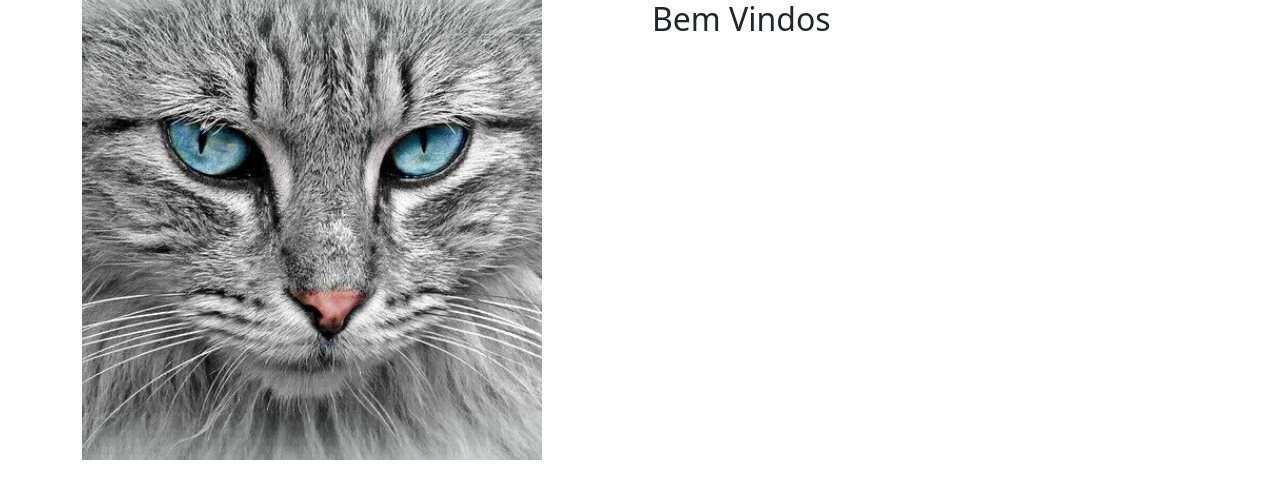
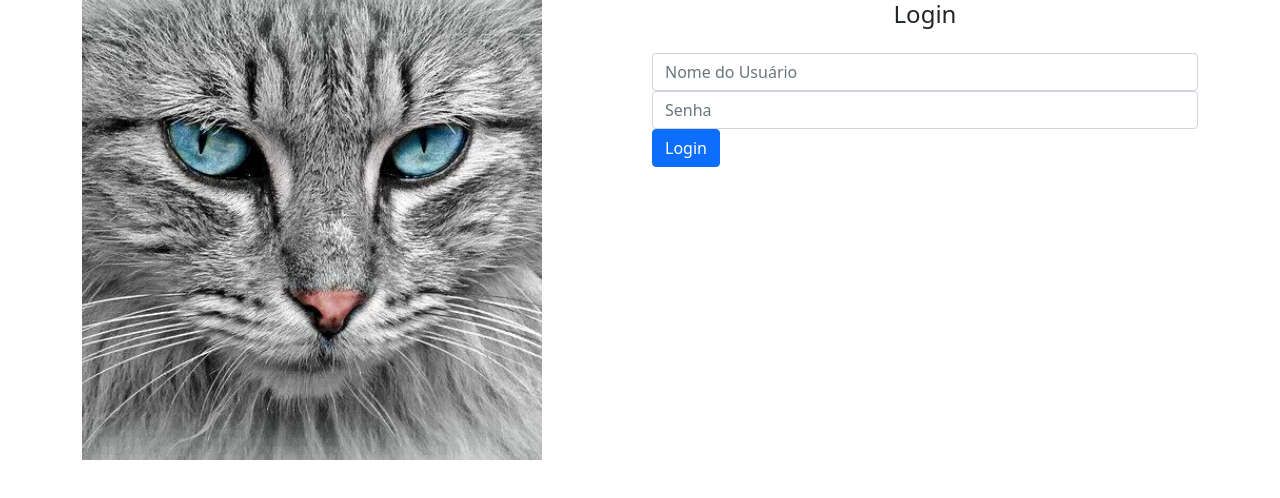
Before and after one commit to Brunostaine/Angular-Gatitobook, an Angular app: page /home in a window 1280 px wide. Shown: the top 498 px of the page. Built offline with nearby package versions, Linux system fonts and the light colour scheme.

Commit message:
:sparkles: Component de login e formulário + rota para a tela de home

```diff
--- a/src/app/home/home.component.html
+++ b/src/app/home/home.component.html
@@ -6,7 +6,7 @@
             alt="Imagem de um gato para mensagem de boas-vindas">
         </div>
         <div class="col-md-6">
-            <h2>Bem Vindos</h2>
+            <router-outlet></router-outlet>
         </div>
     </div>
 </div>
--- a/src/app/home/home.module.ts
+++ b/src/app/home/home.module.ts
@@ -3,11 +3,13 @@
 
 import { HomeRoutingModule } from './home-routing.module';
 import { HomeComponent } from './home.component';
+import { LoginComponent } from './login/login.component';
 
 
 @NgModule({
   declarations: [
-    HomeComponent
+    HomeComponent,
+    LoginComponent
   ],
   imports: [
     CommonModule,
--- /dev/null
+++ b/src/app/home/login/login.component.html
@@ -0,0 +1,13 @@
+<h4 class="text-center">Login</h4>
+
+<form class="form mt-4">
+    <div class="form-group">
+        <input class="form-control" placeholder="Nome do Usuário">
+    </div>
+
+    <div class="form-group">
+        <input type="password" class="form-control" placeholder="Senha">
+    </div>
+
+    <button type="submit" class="btn btn-primary btn-block">Login</button>
+</form>
--- /dev/null
+++ b/src/app/home/login/login.component.ts
@@ -0,0 +1,15 @@
+import { Component, OnInit } from '@angular/core';
+
+@Component({
+  selector: 'app-login',
+  templateUrl: './login.component.html',
+  styleUrls: ['./login.component.css']
+})
+export class LoginComponent implements OnInit {
+
+  constructor() { }
+
+  ngOnInit(): void {
+  }
+
+}
```
Also changed, not shown: src/app/home/home-routing.module.ts (+7 -0 lines), src/app/home/login/login.component.css (added), 1 other file (tests, documents, lock files or other folders).
